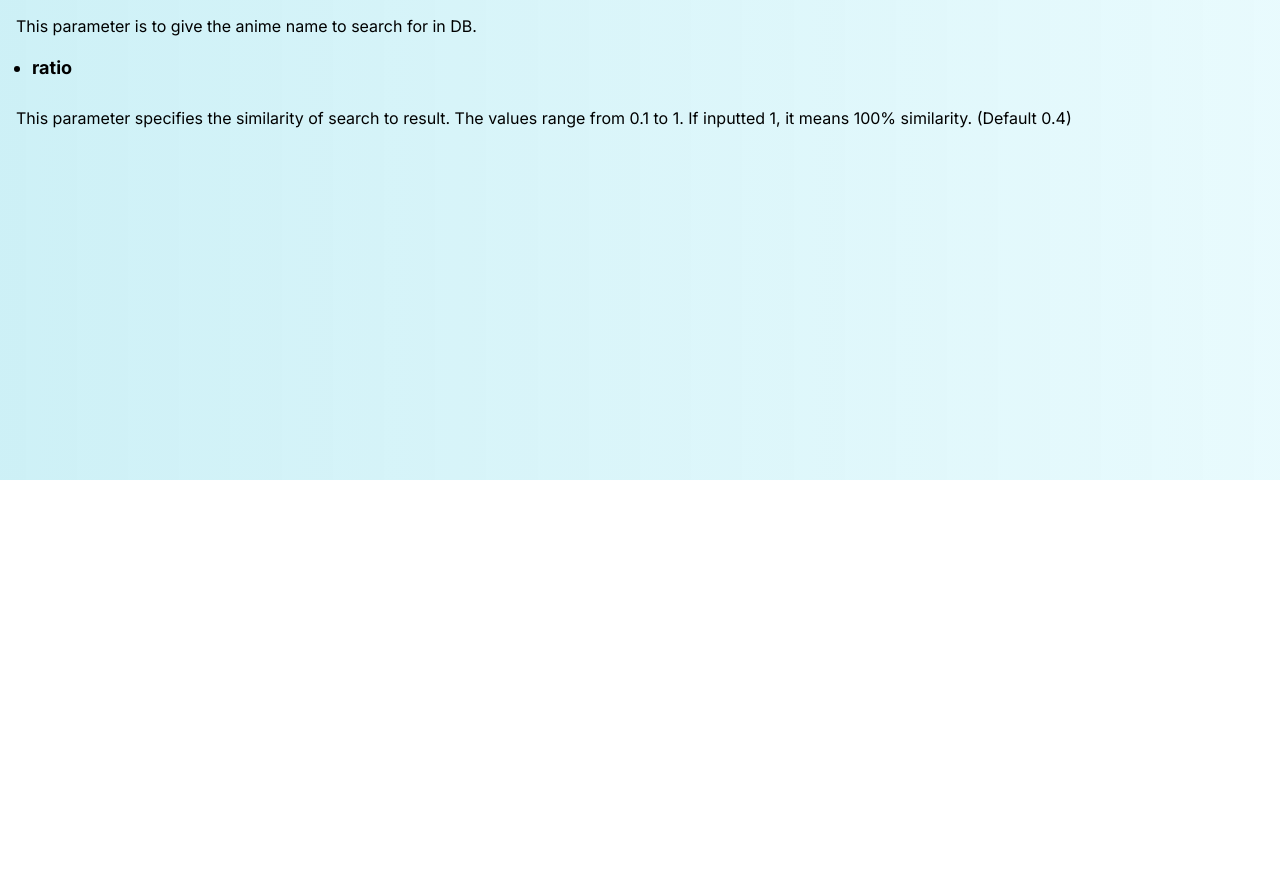
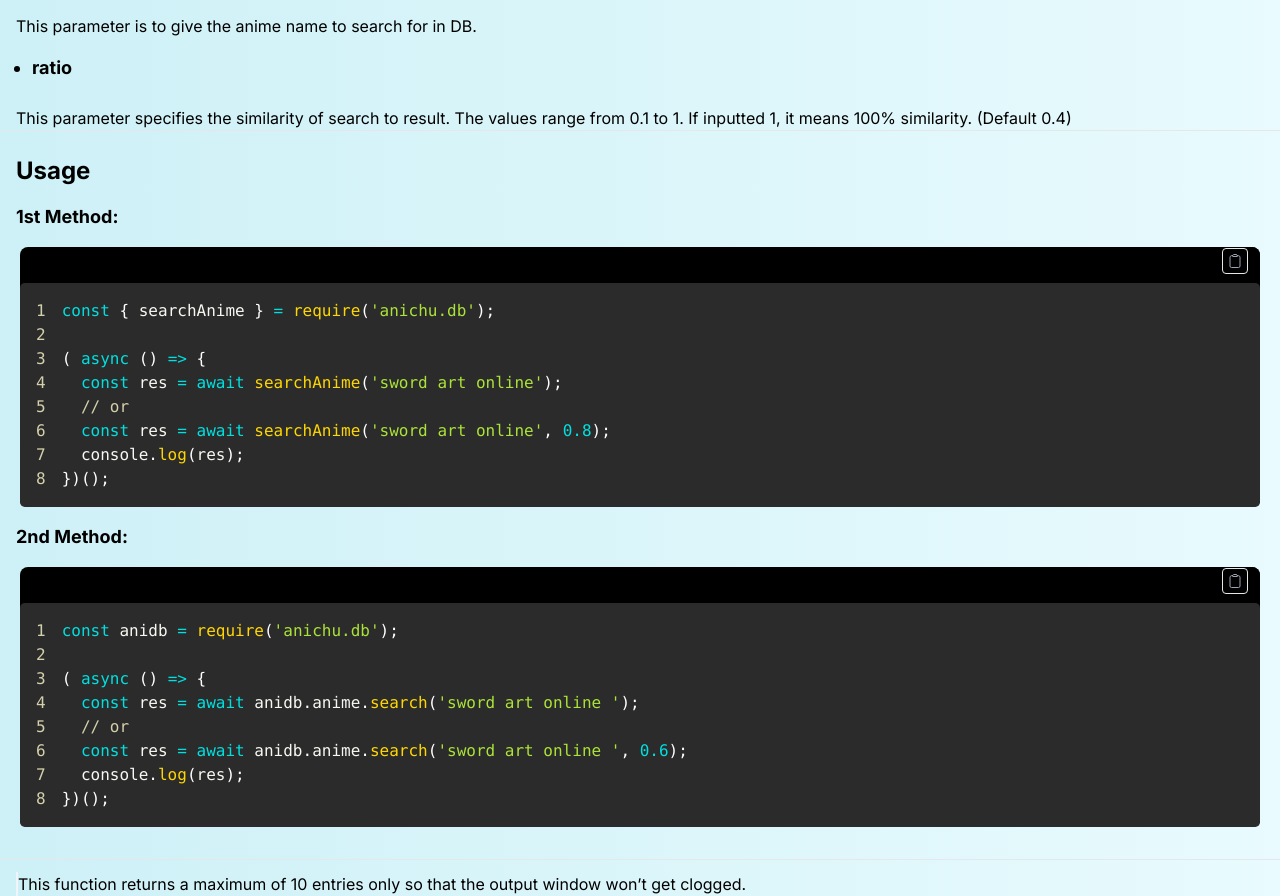
Before and after one commit to NanotechPikachu/Next, a Next.js app: page /searchanime in a window 1280 px wide. Shown: the part 320-1216 px from the top of the page. Before the commit the page ends 800 px from the top, so only its background shows below. Built offline with nearby package versions, Linux system fonts and the light colour scheme.

Commit message:
Update page.jsx

```diff
--- a/src/app/searchanime/page.jsx
+++ b/src/app/searchanime/page.jsx
@@ -7,17 +7,21 @@ import { Note, Warning } from '../../components/Boxes.jsx';
 import Link from 'next/link';
 
 export default function GetAnime() {
-  const a = `const { getAnime } = require(\'anichu.db\');
+  const a = `const { searchAnime } = require(\'anichu.db\');
 
 ( async () => {
-  const res = await getAnime(\'sword art online\');
+  const res = await searchAnime(\'sword art online\');
+  // or
+  const res = await searchAnime(\'sword art online\', 0.8);
   console.log(res);
 })();`;
 
   const b = `const anidb = require(\'anichu.db\');
 
 ( async () => {
-  const res = await anidb.anime.get(\'sword art online \');
+  const res = await anidb.anime.search(\'sword art online \');
+  // or
+  const res = await anidb.anime.search(\'sword art online \', 0.6);
   console.log(res);
 })();`;
 
@@ -38,6 +42,31 @@ export default function GetAnime() {
     <li key="ratio"><b> ratio </b></li>
     </ul>
     <p className="ml-4 mr-4 mt-6 text-black">This parameter specifies the similarity of search to result. The values range from 0.1 to 1. If inputted 1, it means 100% similarity. (Default 0.4)</p>
+    <hr />
+    <h3 className="ml-4 mr-4 mt-6 text-xl md:text-2xl text-black font-bold">Usage</h3>
+    <p className="ml-4 mr-4 mt-4 text-black font-bold text-lg">1st Method:</p>
+    <div className="bg-black mt-4 ml-5 mr-5 rounded-lg">
+    <div className="flex justify-end items-center bg-black ml-5 h-7 mb-0 rounded-lg">
+    <Copy command={a} />
+    </div>
+    <CodeBlock language="javascript" style={style} showLineNumbers={true} wrapLines={true}>
+    {a}
+    </CodeBlock>
+    </div>
+    <p className="ml-4 mr-4 mt-4 text-black font-bold text-lg">2nd Method:</p>
+    <div className="bg-black mt-4 ml-5 mr-5 rounded-lg">
+    <div className="flex justify-end items-center bg-black ml-5 h-7 mb-0 rounded-lg">
+    <Copy command={b} />
+    </div>
+    <CodeBlock language="javascript" style={style} showLineNumbers={true} wrapLines={true}>
+    {b}
+    </CodeBlock>
+    </div>
+    <br />
+    <hr />
+    <div className="mt-3 ml-4 mr-4 text-black border-l-2 border-slate-100">
+    <p>This function returns a maximum of 10 entries only so that the output window won’t get clogged.</p>
+    </div>
     </div>
   )
 }
```
